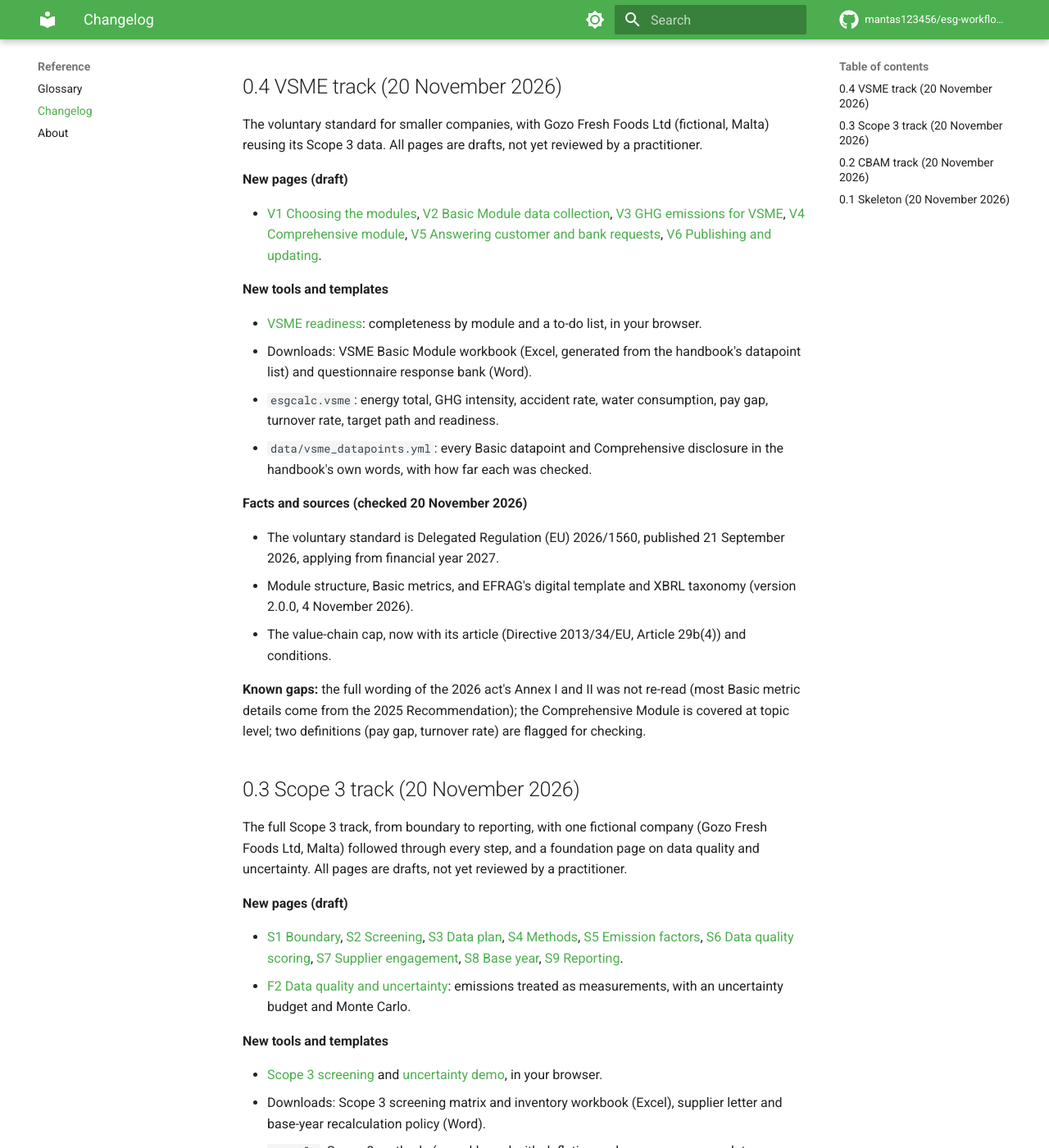
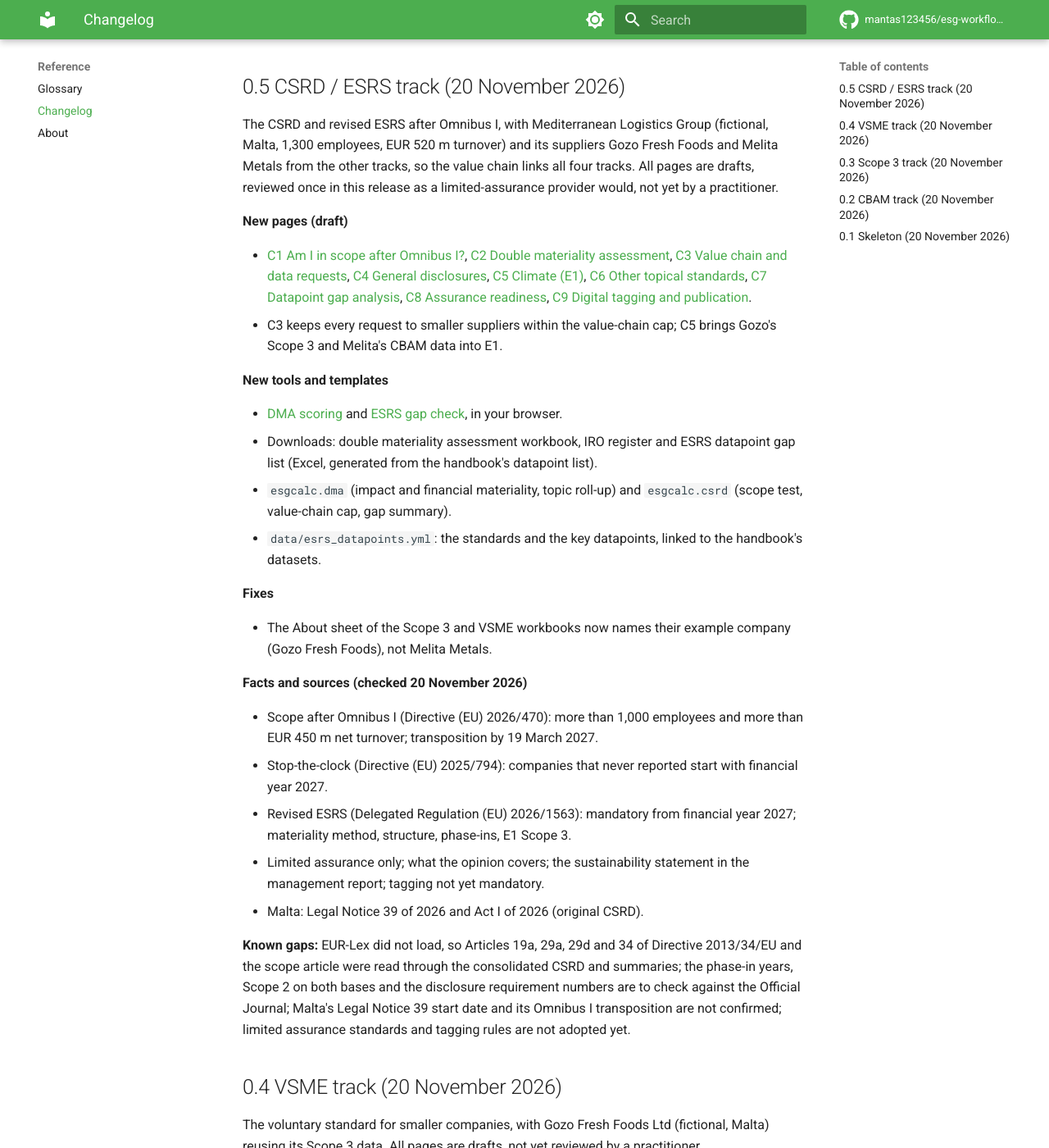
Before and after one commit to mantas123456/esg-workflows-handbook, an MkDocs documentation site: the page built from docs/changelog.md, in a window 1280 px wide and 1400 px high, scrolled down 231 px. Shown: the whole window at 82% size. Built offline with MkDocs 1.6.1 and Material for MkDocs 9.7.7, drawn with Linux system fonts in a browser that asks for light colours; comment, search, counter and statistics services are not loaded.

Commit message:
Release 0.5: changelog, roadmap and README status
Co-Authored-By: Claude Opus 5.5 <noreply@anthropic.com>

```diff
--- a/docs/changelog.md
+++ b/docs/changelog.md
@@ -3,6 +3,65 @@
 What changed in the handbook, newest first. Regulatory updates are listed
 here too, with the date the facts were re-checked. See the
 [roadmap](roadmap.md) for what comes next.
+
+## 0.5 CSRD / ESRS track (20 November 2026)
+
+The CSRD and revised ESRS after Omnibus I, with Mediterranean Logistics
+Group (fictional, Malta, 1,300 employees, EUR 520 m turnover) and its
+suppliers Gozo Fresh Foods and Melita Metals from the other tracks, so the
+value chain links all four tracks. All pages are drafts, reviewed once in this
+release as a limited-assurance provider would, not yet by a practitioner.
+
+**New pages (draft)**
+
+- [C1 Am I in scope after Omnibus I?](csrd/c1-scope.md),
+  [C2 Double materiality assessment](csrd/c2-dma.md),
+  [C3 Value chain and data requests](csrd/c3-value-chain.md),
+  [C4 General disclosures](csrd/c4-general.md),
+  [C5 Climate (E1)](csrd/c5-climate.md),
+  [C6 Other topical standards](csrd/c6-topical.md),
+  [C7 Datapoint gap analysis](csrd/c7-gap-analysis.md),
+  [C8 Assurance readiness](csrd/c8-assurance.md),
+  [C9 Digital tagging and publication](csrd/c9-tagging.md).
+- C3 keeps every request to smaller suppliers within the value-chain cap;
+  C5 brings Gozo's Scope 3 and Melita's CBAM data into E1.
+
+**New tools and templates**
+
+- [DMA scoring](tools/dma-scoring.md) and [ESRS gap check](tools/esrs-gap.md),
+  in your browser.
+- Downloads: double materiality assessment workbook, IRO register and ESRS
+  datapoint gap list (Excel, generated from the handbook's datapoint list).
+- `esgcalc.dma` (impact and financial materiality, topic roll-up) and
+  `esgcalc.csrd` (scope test, value-chain cap, gap summary).
+- `data/esrs_datapoints.yml`: the standards and the key datapoints, linked
+  to the handbook's datasets.
+
+**Fixes**
+
+- The About sheet of the Scope 3 and VSME workbooks now names their
+  example company (Gozo Fresh Foods), not Melita Metals.
+
+**Facts and sources (checked 20 November 2026)**
+
+- Scope after Omnibus I (Directive (EU) 2026/470): more than 1,000
+  employees and more than EUR 450 m net turnover; transposition by
+  19 March 2027.
+- Stop-the-clock (Directive (EU) 2025/794): companies that never reported
+  start with financial year 2027.
+- Revised ESRS (Delegated Regulation (EU) 2026/1563): mandatory from
+  financial year 2027; materiality method, structure, phase-ins, E1 Scope 3.
+- Limited assurance only; what the opinion covers; the sustainability
+  statement in the management report; tagging not yet mandatory.
+- Malta: Legal Notice 39 of 2026 and Act I of 2026 (original CSRD).
+
+**Known gaps:** EUR-Lex did not load, so Articles 19a, 29a, 29d and 34 of
+Directive 2013/34/EU and the scope article were read through the
+consolidated CSRD and summaries; the phase-in years, Scope 2 on both bases
+and the disclosure requirement numbers are to check against the Official
+Journal; Malta's Legal Notice 39 start date and its Omnibus I transposition
+are not confirmed; limited assurance standards and tagging rules are not
+adopted yet.
 
 ## 0.4 VSME track (20 November 2026)
 
--- a/docs/roadmap.md
+++ b/docs/roadmap.md
@@ -10,7 +10,7 @@ CSRD last (companies still in scope first report on FY2027).
 | **0.2 CBAM** | Feb 2027 | CB1-CB10, threshold checker, embedded-emissions calculator, supplier request and declaration templates | **Done** (20 Nov 2026), pages in draft |
 | **0.3 Scope 3** | Apr 2027 | S1-S9, data quality and uncertainty, screening tool, inventory workbook | **Done** (20 Nov 2026), pages in draft |
 | **0.4 VSME** | Jun 2027 | V1-V6, Basic module workbook, questionnaire playbook | **Done** (20 Nov 2026), pages in draft |
-| **0.5 CSRD / ESRS** | Sep 2027 | C1-C9 on the simplified ESRS, double materiality workbook, gap analysis | Planned |
+| **0.5 CSRD / ESRS** | Sep 2027 | C1-C9 on the simplified ESRS, double materiality workbook, gap analysis | **Done** (20 Nov 2026), pages in draft |
 | **0.6 Tools polish** | Oct 2027 | Tested browser tools, template pack built in CI, change-log process | Planned |
 | 1.0 Reviewed | Dec 2027 | Practitioner review, PDF edition, citable DOI | Planned |
 
```
Also changed, not shown: README.md (+6 -5 lines).
